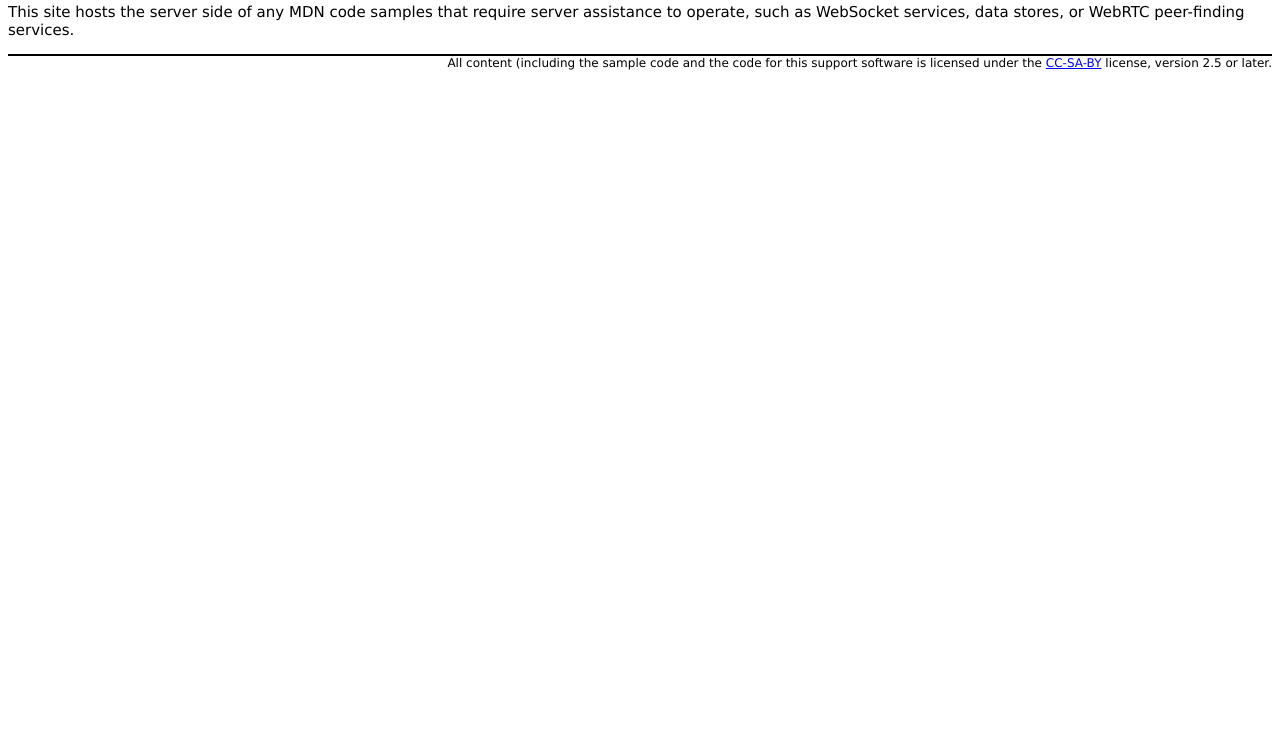
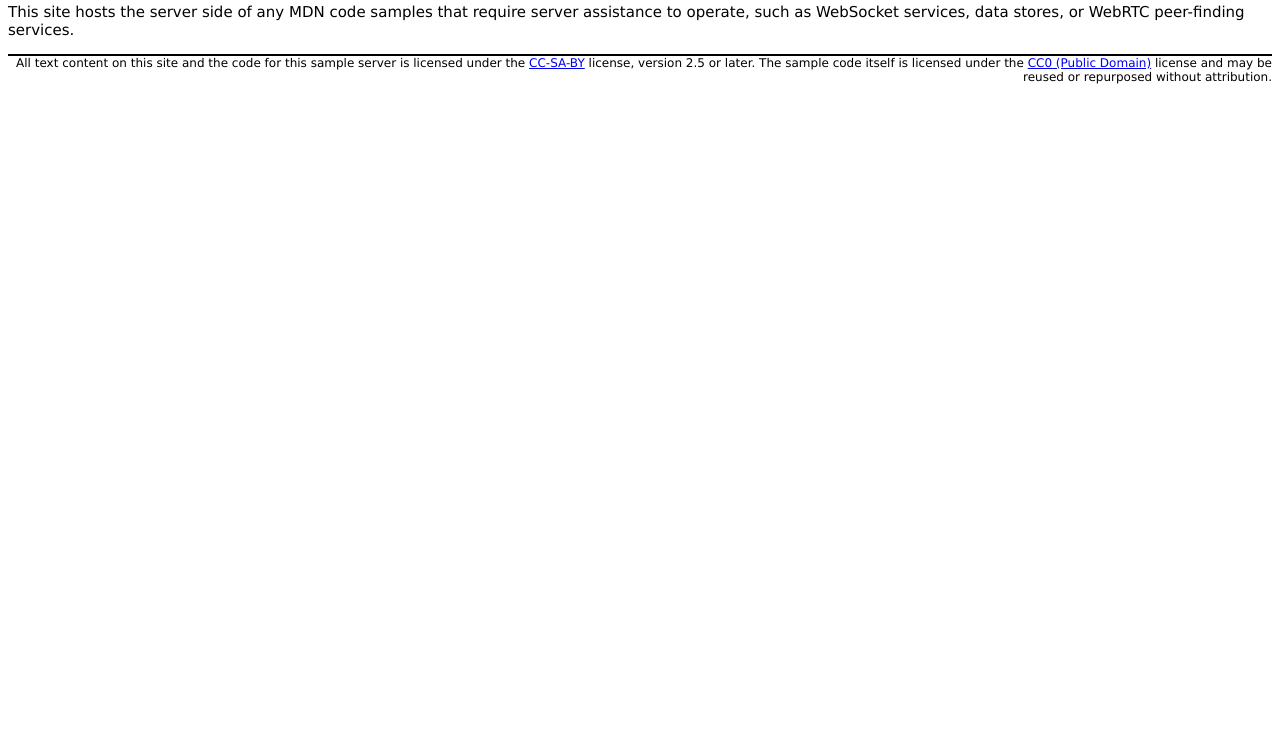
Before and after one commit to mdn/samples-server, a plain HTML site: page index.html in a window 1280 px wide. Shown: the part 60-800 px from the top of the page. Drawn offline with Linux system fonts and the light colour scheme.

Commit message:
Fix code license - should be CC0

```diff
--- a/index.html
+++ b/index.html
@@ -17,7 +17,7 @@
 	</p>
 </div>
 <div class="footer">
-	All content (including the sample code and the code for this support software is licensed under the <a href="http://creativecommons.org/licenses/by-sa/2.5/">CC-SA-BY</a> license, version 2.5 or later.
+	All text content on this site and the code for this sample server is licensed under the <a href="http://creativecommons.org/licenses/by-sa/2.5/">CC-SA-BY</a> license, version 2.5 or later. The sample code itself is licensed under the <a href="https://creativecommons.org/publicdomain/zero/1.0/">CC0 (Public Domain)</a> license and may be reused or repurposed without attribution.
 </div>
 </body>
 </html>
```
